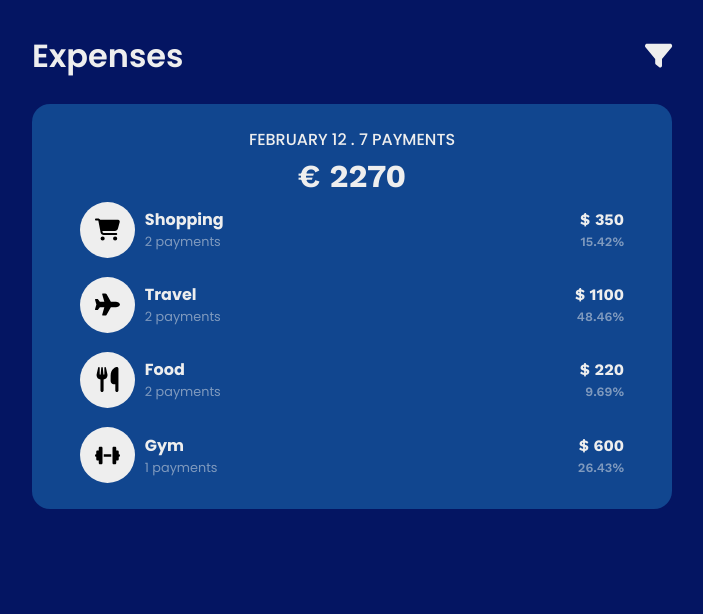
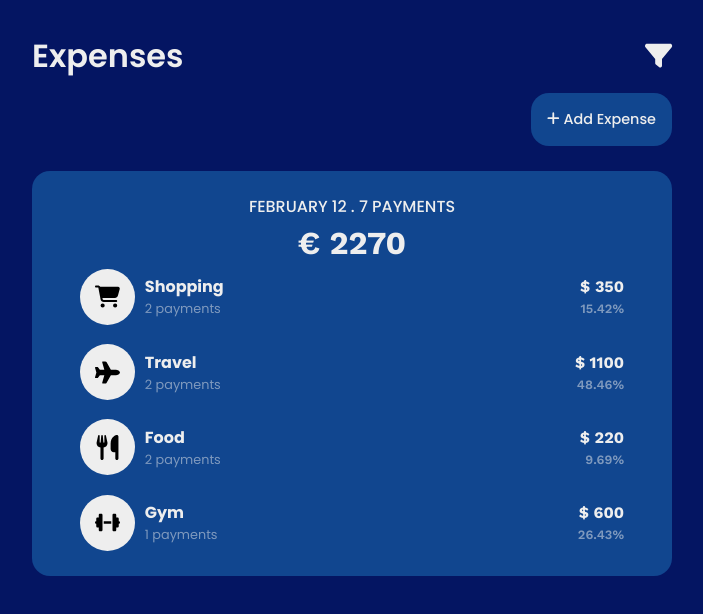
Before and after one commit to AlexMRTY/ExpenseCalculator, a React (Create React App) app: page / in a window 1280 px wide. Shown: the top 614 px of the page, without its empty margins (288-991 px from the left). Built offline with nearby package versions, Linux system fonts and the light colour scheme.

Commit message:
Created add expense component

```diff
--- a/src/App.js
+++ b/src/App.js
@@ -1,7 +1,9 @@
-import React from "react";
-import {v4 as uuidv4} from 'uuid'
+import React, { useState } from "react";
+import { v4 as uuidv4 } from "uuid";
 
 import Expenses from "./Components/Expenses/Expenses";
+import AddExpense from "./Components/AddExpenses/AddExpense";
+
 
 import styles from "./App.module.css";
 
@@ -15,70 +17,78 @@ import { faFilter } from "@fortawesome/free-solid-svg-icons";
 // } from "@fortawesome/fontawesome-svg-core/import.macro"; // <-- import styles to be used
 
 function App() {
+  const randomIdGenerator = () => {
+    return uuidv4();
+  };
 
-  const randomIdGenerator = () => {
-    return uuidv4()
-  }
-
-  const dataPoints = [
+  const [dataPoints, setDataPoints] = useState([
     {
       id: randomIdGenerator(),
-      date: new Date('2019-10-11'),
-      category: 'Shopping',
-      price: 300
+      date: new Date("2019-10-11"),
+      category: "Shopping",
+      price: '300',
     },
     {
       id: randomIdGenerator(),
-      date: new Date('2020-10-11'),
-      category: 'Travel',
-      price: 500
+      date: new Date("2020-10-11"),
+      category: "Travel",
+      price: '500',
     },
     {
       id: randomIdGenerator(),
-      date: new Date('2021-10-11'),
-      category: 'Food',
-      price: 120
+      date: new Date("2021-10-11"),
+      category: "Food",
+      price: '120',
     },
     {
       id: randomIdGenerator(),
-      date: new Date('2022-10-11'),
-      category: 'Gym',
-      price: 600
+      date: new Date("2022-10-11"),
+      category: "Gym",
+      price: '600',
     },
     {
       id: randomIdGenerator(),
-      date: new Date('2022-11-11'),
-      category: 'Shopping',
-      price: 50
+      date: new Date("2022-11-11"),
+      category: "Shopping",
+      price: '50',
     },
     {
       id: randomIdGenerator(),
-      date: new Date('2022-11-12'),
-      category: 'Travel',
-      price: 600
+      date: new Date("2022-11-12"),
+      category: "Travel",
+      price: '600',
     },
     {
       id: randomIdGenerator(),
-      date: new Date('2022-11-02'),
-      category: 'Food',
-      price: 100
-    }
-  ];
-
+      date: new Date("2022-11-02"),
+      category: "Food",
+      price: '100',
+    },
+  ]);
 
   const getTotalExpenses = () => {
     let total = 0;
-    dataPoints.forEach(item => {
-      total += item.price
-    })
+    dataPoints.forEach((item) => {
+      total += parseInt(item.price);
+    });
 
-    return total
-  }
+    return total;
+  };
 
   let dataSummary = {
     totalPaymentCount: dataPoints.length,
-    totalExpenses: getTotalExpenses()
+    totalExpenses: getTotalExpenses(),
+  };
+
+
+  // Recieve new data from Form, and push to dataPoints.
+  const handleNewFormData = (formData) => {
+    const newFormData = [
+      ...dataPoints, formData
+    ]
+    setDataPoints(newFormData)
   }
+
 
 
   return (
@@ -86,9 +96,10 @@ function App() {
       <div className={styles.container}>
         <div className={styles.header}>
           <h1 className={styles.title}>Expenses</h1>
-          <FontAwesomeIcon icon={faFilter}  className={styles.filter_icon} />
+          <FontAwesomeIcon icon={faFilter} className={styles.filter_icon} />
         </div>
-        <Expenses dataPoints={dataPoints} dataSummary={dataSummary}/>
+        <AddExpense passOnData={handleNewFormData}/>
+        <Expenses dataPoints={dataPoints} dataSummary={dataSummary} />
       </div>
     </div>
   );
--- /dev/null
+++ b/src/Components/AddExpenses/AddExpense.js
@@ -0,0 +1,33 @@
+import React, { useState } from "react";
+
+import AddExpenseButton from "./subComponents/AddExpenseButton";
+import AddExpenseForm from "./subComponents/AddExpenseForm"
+
+import styles from "./AddExpense.module.css";
+
+const AddExpense = (props) => {
+  // Open and close AddExpense form.
+  const [isAdding, setIsAdding] = useState(false);
+  const isEditingHandler = () => {
+    {
+      isAdding ? setIsAdding(false) : setIsAdding(true);
+    }
+  };
+
+  // Recieve and pass on form data to App.js
+  const formDataHandler = (formData) => {
+    props.passOnData(formData)
+  }
+
+  return (
+    <div className={styles.container}>
+      {isAdding ? (
+        <AddExpenseForm passOnData={formDataHandler} isEditing={isEditingHandler}/>
+      ) : (
+        <AddExpenseButton clickHandler={isEditingHandler} />
+      )}
+    </div>
+  );
+};
+
+export default AddExpense;
--- /dev/null
+++ b/src/Components/AddExpenses/AddExpense.module.css
@@ -0,0 +1,4 @@
+.container {
+    display: flex;
+    flex-direction: row-reverse;
+}
--- /dev/null
+++ b/src/Components/AddExpenses/subComponents/AddExpenseButton.js
@@ -0,0 +1,16 @@
+import React from "react";
+
+import { FontAwesomeIcon } from "@fortawesome/react-fontawesome";
+import { faPlus } from "@fortawesome/free-solid-svg-icons";
+
+import styles from "./AddExpenseButton.module.css";
+
+const AddExpenseButton = (props) => {
+  return (
+    <button onClick={props.clickHandler} className={styles.button}>
+      <FontAwesomeIcon icon={faPlus} /> Add Expense
+    </button>
+  );
+};
+
+export default AddExpenseButton;
--- /dev/null
+++ b/src/Components/AddExpenses/subComponents/AddExpenseButton.module.css
@@ -0,0 +1,11 @@
+.button {
+    padding: 1rem;
+    border: none;
+    border-radius: var(--global-border-radius);
+    background-color: var(--secondary-color);
+    color: var(--secondary-acc-color);
+    font-family: 'Poppins', sans-serif;
+    font-weight: 500;
+    font-size: 0.9rem;
+    margin: 0.8rem 0;
+}
--- /dev/null
+++ b/src/Components/AddExpenses/subComponents/AddExpenseForm.js
@@ -0,0 +1,71 @@
+import React, { useState } from "react";
+
+import Card from "../../UI/Card";
+
+import styles from "./AddExpenseForm.module.css";
+
+const AddExpenseForm = (props) => {
+  const [category, setCategory] = useState("Shopping");
+  const [price, setPrice] = useState("");
+  const [date, setDate] = useState("");
+
+  const formSubmitHandler = (event) => {
+    event.preventDefault();
+
+    const formData = {
+      category: category,
+      price: price,
+      date: new Date(date),
+    };
+
+    props.passOnData(formData)
+
+    // Reset form
+    setCategory('Shopping')
+    setPrice('')
+    setDate('')
+
+    props.isEditing()
+  };
+
+
+  return (
+    <Card>
+      <form className={styles.container} onSubmit={formSubmitHandler}>
+        <select
+          name="Category"
+          value={category}
+          onChange={(e) => {
+            setCategory(e.target.value);
+          }}
+        >
+          <option value="Shopping">Shopping</option>
+          <option value="Travel">Travel</option>
+          <option value="Food">Food</option>
+          <option value="Gym">Gym</option>
+        </select>
+        <input
+          type="number"
+          placeholder="Amount"
+          min="0.01"
+          step="0.01"
+          value={price}
+          onChange={(e) => {
+            setPrice(e.target.value);
+          }}
+        />
+        <input
+          type="date"
+          value={date}
+          onChange={(e) => {
+            setDate(e.target.value);
+          }}
+        />
+        <button onClick={props.isEditing}>Cancel</button>
+        <button type="submit">Add Expense</button>
+      </form>
+    </Card>
+  );
+};
+
+export default AddExpenseForm;
--- /dev/null
+++ b/src/Components/AddExpenses/subComponents/AddExpenseForm.module.css
@@ -0,0 +1,10 @@
+.container{
+    display: flex;
+    align-items: center;
+    flex-direction: column;
+    gap: 1rem;
+}
+
+.container * {
+    padding: 1rem;
+}
--- a/src/Components/Expenses/Expenses.js
+++ b/src/Components/Expenses/Expenses.js
@@ -25,8 +25,9 @@ const Expenses = (props) => {
     paymentCount[item.category] = (paymentCount[item.category] || 0) + 1;
 
     // Add up prices which belong in the same category.
+    const priceConvertedToDecimal =
     costByCategory[item.category] =
-      (costByCategory[item.category] || 0) + item.price;
+      (parseInt(costByCategory[item.category]) || 0) + parseInt(item.price);
     // dataSummary.total += item.price;
   });
 
--- a/src/Components/Expenses/SubComponents/ExpenseListItem.module.css
+++ b/src/Components/Expenses/SubComponents/ExpenseListItem.module.css
@@ -60,9 +60,9 @@
 
 @media screen and (max-width: 420px) {
     .category,
-.price {
+    .price {
     font-weight: 600;
-}
+    }
 
     .info_container {
         width: 80%;
--- a/src/Components/UI/Card.module.css
+++ b/src/Components/UI/Card.module.css
@@ -1,9 +1,9 @@
 .card {
-    border-radius: 18px;
+    border-radius: var(--global-border-radius);
     width: 100%;
     background-color: var(--secondary-color);
     padding: 1.5rem 3rem;
-    margin: 1.5rem auto;
+    margin: 0.8rem auto;
 }
 
 @media screen and (max-width: 420px) {
--- a/src/index.css
+++ b/src/index.css
@@ -5,6 +5,8 @@
   --secondary-acc-color: #EEEEEE;
   --no-focus-bars: #11468F;
   --no-focus-text: rgba(238,238,238,0.5);
+
+  --global-border-radius: 18px;
 }
 
 /* Box sizing rules */
```
